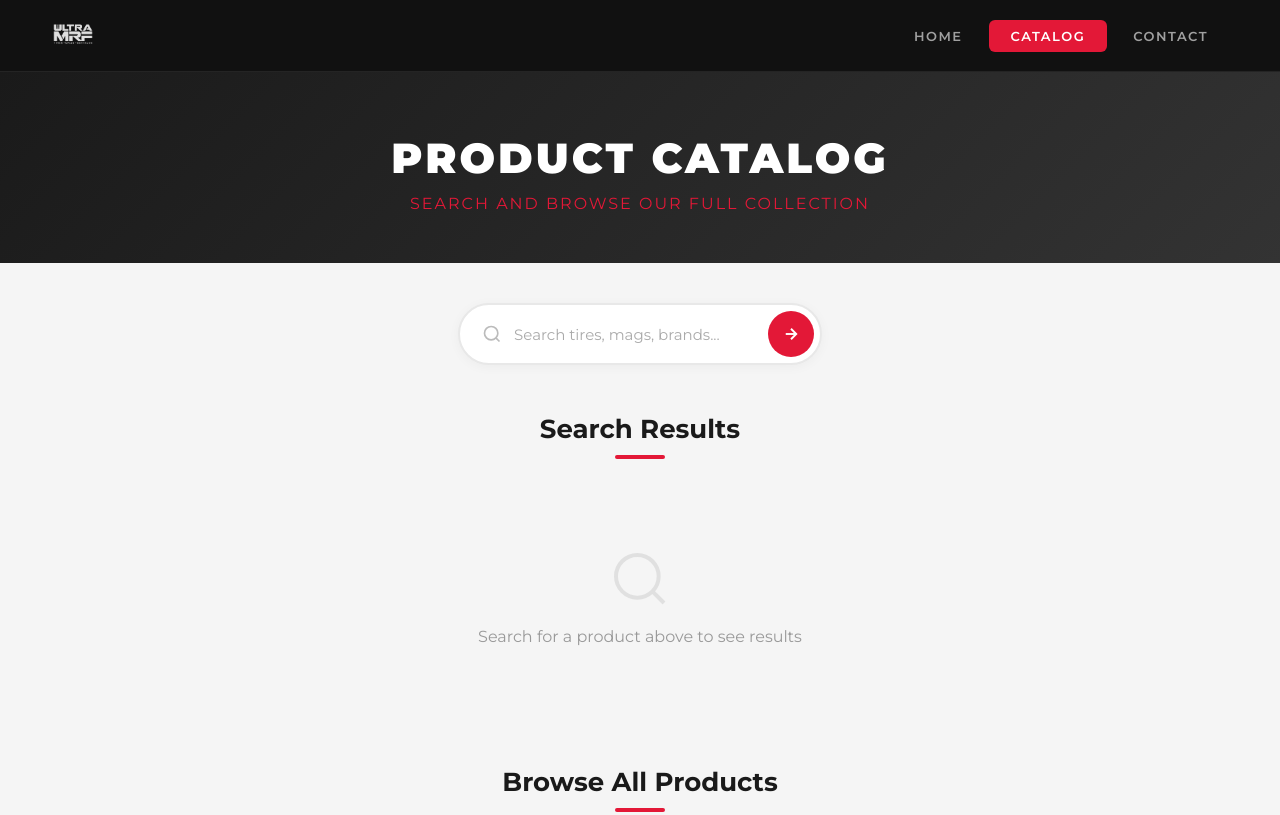
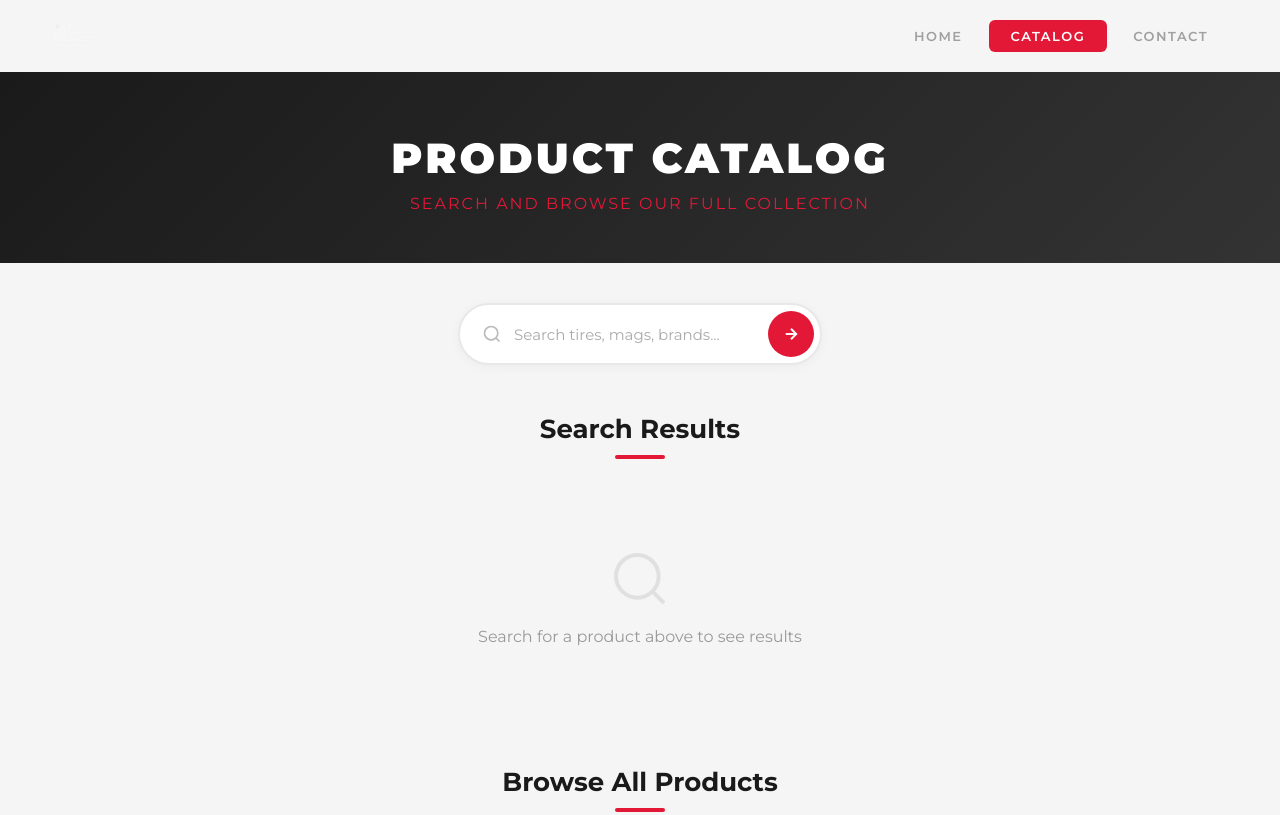
Before and after one commit to brentfranciscodev/ULTRAMRF_ADDBASE, a website: page catalog.html in a window 1280 px wide. Shown: the top 815 px of the page. Drawn offline with Linux system fonts and the light colour scheme; no server answers.

Commit message:
feat(navbar): transparent on top, dark background on scroll
- Nav starts fully transparent when at the top of the page
- Smoothly transitions to dark background (#111) after scrolling 10px
- Applied across all pages: home, catalog, contacts, products

```diff
--- a/catalog.html
+++ b/catalog.html
@@ -106,6 +106,13 @@
         this.classList.toggle('active');
       });
       document.getElementById('footerYear').textContent = new Date().getFullYear();
+
+      const navEl = document.querySelector('nav');
+      function updateNav() {
+        navEl.classList.toggle('scrolled', window.pageYOffset > 10);
+      }
+      window.addEventListener('scroll', updateNav);
+      updateNav();
 
       const scrollObserver = new IntersectionObserver((entries) => {
         entries.forEach(entry => {
--- a/css/catalog.css
+++ b/css/catalog.css
@@ -22,7 +22,7 @@
 
 /* ===== NAVIGATION ===== */
 nav {
-  background-color: #111111;
+  background-color: transparent;
   padding: 0 50px;
   display: flex;
   justify-content: space-between;
@@ -33,6 +33,12 @@
   right: 0;
   z-index: 1000;
   height: 72px;
+  border-bottom: 1px solid transparent;
+  transition: background-color 0.35s ease, border-color 0.35s ease;
+}
+
+nav.scrolled {
+  background-color: #111111;
   border-bottom: 1px solid rgba(255, 255, 255, 0.08);
   backdrop-filter: blur(10px);
   -webkit-backdrop-filter: blur(10px);
--- a/css/contacts.css
+++ b/css/contacts.css
@@ -21,7 +21,7 @@
 
 /* ===== NAVIGATION ===== */
 nav {
-  background-color: #111111;
+  background-color: transparent;
   padding: 0 50px;
   display: flex;
   justify-content: space-between;
@@ -32,6 +32,12 @@
   right: 0;
   z-index: 1000;
   height: 72px;
+  border-bottom: 1px solid transparent;
+  transition: background-color 0.35s ease, border-color 0.35s ease;
+}
+
+nav.scrolled {
+  background-color: #111111;
   border-bottom: 1px solid rgba(255, 255, 255, 0.08);
   backdrop-filter: blur(10px);
   -webkit-backdrop-filter: blur(10px);
--- a/css/index.css
+++ b/css/index.css
@@ -22,7 +22,7 @@
 
 /* ===== NAVIGATION ===== */
 nav {
-  background-color: #111111;
+  background-color: transparent;
   padding: 0 50px;
   display: flex;
   justify-content: space-between;
@@ -33,6 +33,12 @@
   right: 0;
   z-index: 1000;
   height: 72px;
+  border-bottom: 1px solid transparent;
+  transition: background-color 0.35s ease, border-color 0.35s ease;
+}
+
+nav.scrolled {
+  background-color: #111111;
   border-bottom: 1px solid rgba(255, 255, 255, 0.08);
   backdrop-filter: blur(10px);
   -webkit-backdrop-filter: blur(10px);
--- a/css/products.css
+++ b/css/products.css
@@ -21,7 +21,7 @@
 
 /* ===== NAVIGATION ===== */
 nav {
-  background-color: #111111;
+  background-color: transparent;
   padding: 0 50px;
   display: flex;
   justify-content: space-between;
@@ -32,6 +32,12 @@
   right: 0;
   z-index: 1000;
   height: 72px;
+  border-bottom: 1px solid transparent;
+  transition: background-color 0.35s ease, border-color 0.35s ease;
+}
+
+nav.scrolled {
+  background-color: #111111;
   border-bottom: 1px solid rgba(255, 255, 255, 0.08);
   backdrop-filter: blur(10px);
   -webkit-backdrop-filter: blur(10px);
```
Also changed, not shown: contacts.html (+7 -0 lines), index.html (+7 -0 lines), products.html (+7 -0 lines).
